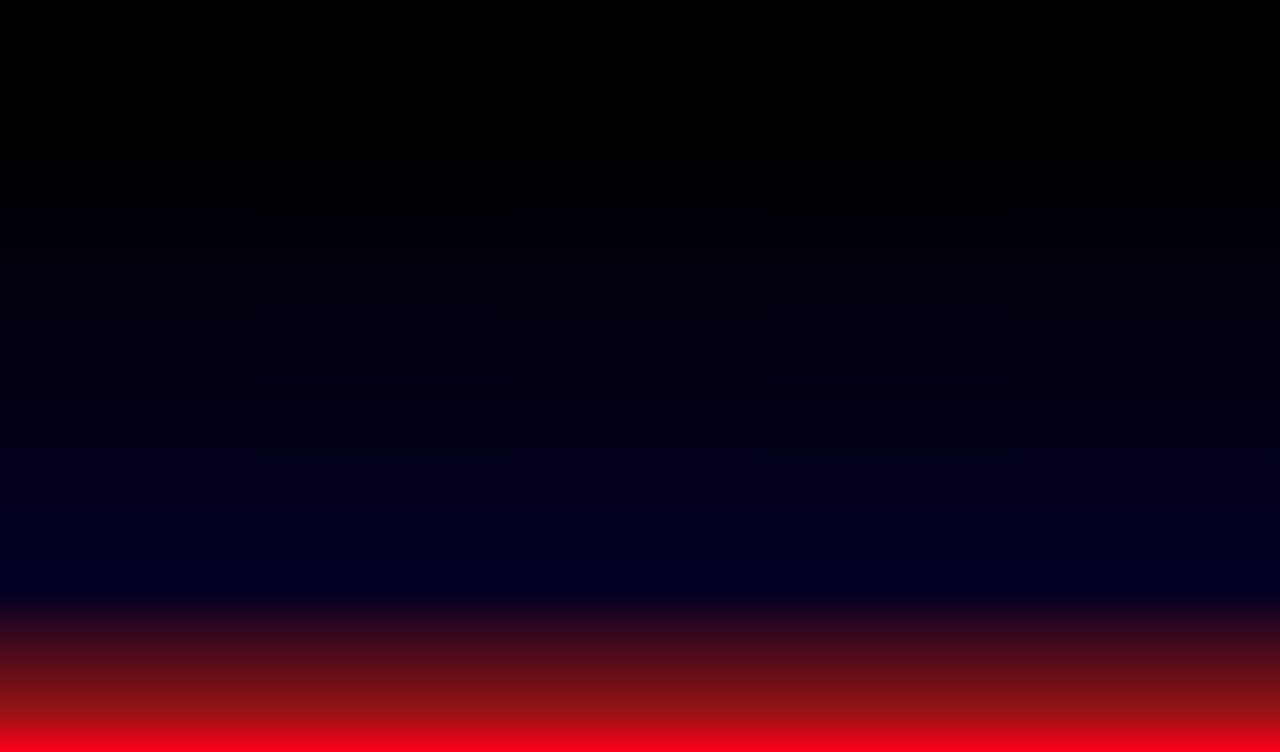
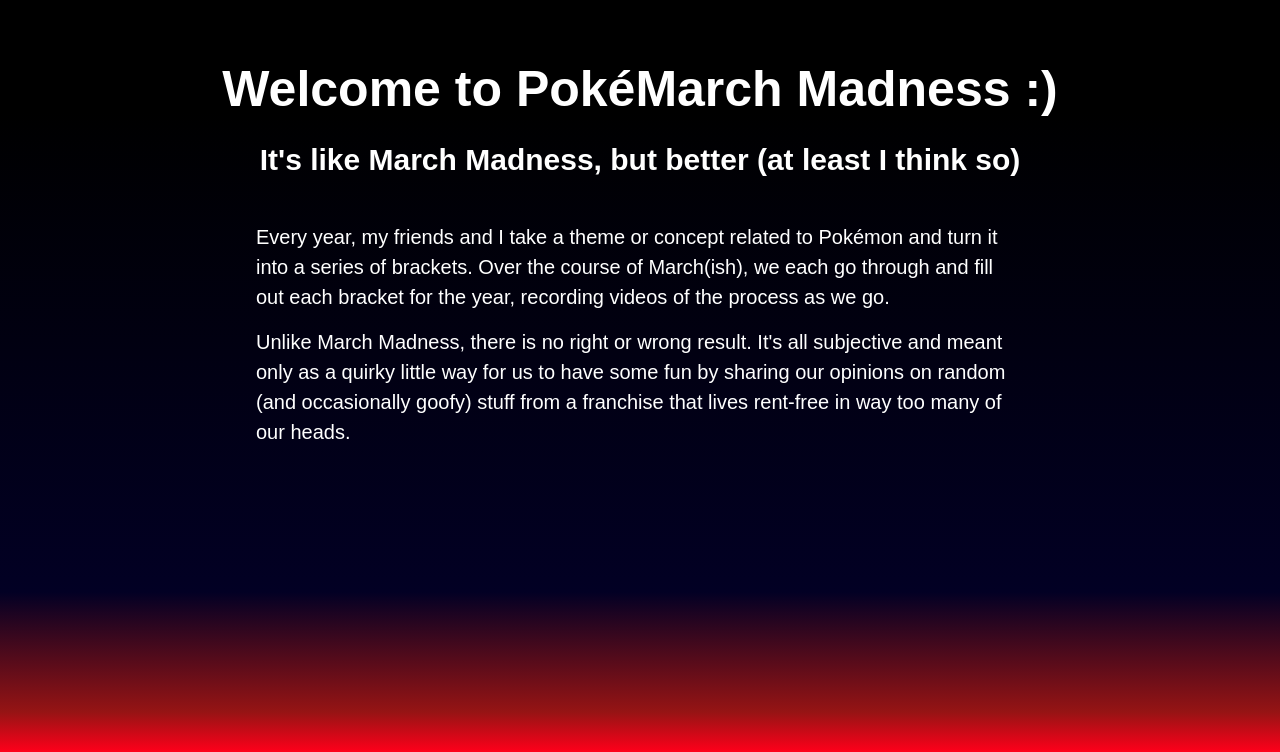
Before and after one commit to jacob-ressler/pmm, a plain HTML site: page index.html in a window 1280 px wide. Shown: the part 48-800 px from the top of the page. Drawn offline with nearby package versions, Linux system fonts and the light colour scheme.

Commit message:
added about section to home page

```diff
--- a/index.html
+++ b/index.html
@@ -29,7 +29,11 @@
     <div class="overlay"></div>
 
     <section id="about-container">
-        <div class="test"></div>
+        <!-- <div class="test"></div> -->
+        <h1>Welcome to PokéMarch Madness :)</h1>
+        <h2>It's like March Madness, but better (at least I think so)</h2>
+        <p>Every year, my friends and I take a theme or concept related to Pokémon and turn it into a series of brackets. Over the course of March(ish), we each go through and fill out each bracket for the year, recording videos of the process as we go.</p>
+        <p>Unlike March Madness, there is no right or wrong result. It's all subjective and meant only as a quirky little way for us to have some fun by sharing our opinions on random (and occasionally goofy) stuff from a franchise that lives rent-free in way too many of our heads.</p>
     </section>
 
 </body>
--- a/main.scss
+++ b/main.scss
@@ -24,6 +24,23 @@ $bout-hover: rgba(150, 20, 20, 0.3);
 body {
 	background: linear-gradient(180deg, rgba(0, 0, 0, 1) 20%, rgba(2,0,36,1) 80%, rgba(150,20,20,1) 95%, rgba(255,0,26,1) 100%) no-repeat;
 	color: white;
+}
+
+@mixin main-y-scroll ($thumb-border-color: black, $thumb-border-width: 1px) {
+	overflow-y: scroll;
+	&::-webkit-scrollbar {
+		width: 8px;
+	}
+
+	&::-webkit-scrollbar-thumb {
+		background-color: white;
+		border: $thumb-border-width solid $thumb-border-color;
+		border-radius: 100px;
+	}
+
+	&::-webkit-scrollbar-track {
+		background-color: rgba(0,0,0,0)
+	}
 }
 
 .hidden {
@@ -126,27 +143,14 @@ body {
 }
 
 #side-bar {
+	@include main-y-scroll($accent-color, 2px);
+
 	position: absolute;
 	z-index: 11;
 	width: $side-bar-width;
 	height: calc(100vh - $top-bar-height - (2 * $top-bar-margin));
 	background-color: $accent-color;
-	overflow-y: auto;
 	filter: drop-shadow(0 0 10px black);
-
-	&::-webkit-scrollbar {
-		width: 8px;
-	}
-
-	&::-webkit-scrollbar-thumb {
-		background-color: white;
-		border: 2px solid $accent-color;
-		border-radius: 100px;
-	}
-
-	&::-webkit-scrollbar-track {
-		background-color: $accent-color;
-	}
 
 	#side-bar-bottom {
 		height: 30px;
@@ -373,26 +377,36 @@ body {
 }
 
 
+
 #about-container {
+	@include main-y-scroll();
+
 	height: calc(100vh - $top-bar-height - (2 * $top-bar-margin));
 	width: 100%;
-	overflow-y: scroll;
+	display: flex;
+	justify-content: flex-start;
+	align-items: center;
+	flex-direction: column;
 
-	&::-webkit-scrollbar {
-		width: 8px;
+	h1 {
+		font-size: 50px;
+		font-weight: 900;
+		color: white;
+		margin-bottom: 10px;
+		margin-top: 50px;
 	}
 
-	&::-webkit-scrollbar-thumb {
-		background-color: white;
-		border: 1px solid rgba(0,0,0,1);
-		border-radius: 100px;
+	h2 {
+		font-size: 30px;
+		margin-bottom: 40px;
 	}
-
-	&::-webkit-scrollbar-track {
-		background-color: rgba(0,0,0,0)
+	p {
+		font-size: 20px;
+		width: 60%;
+		margin-bottom: 15px;
 	}
-
 	.test {
 		height: 300vh;
+		font-size: 20px;
 	}
 }
```
Also changed, not shown: css/main.css, 1 other file.
